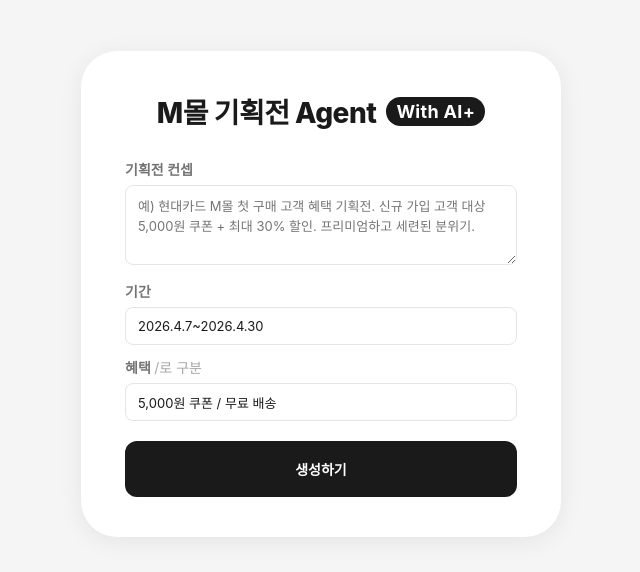
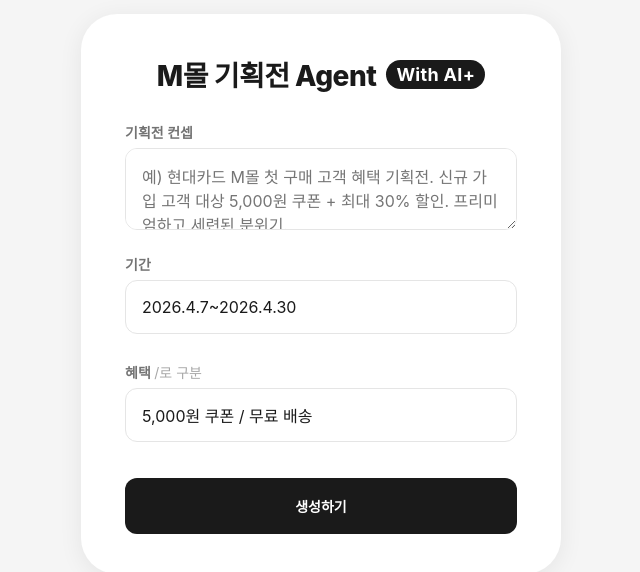
Before and after one commit to jun5354-max/mmall-builder, a React (Create React App) app: page / in a window 1280 px wide. Shown: the part 106-678 px from the top of the page, without its empty margins (319-959 px from the left). Built offline with nearby package versions, Linux system fonts and the light colour scheme.

Commit message:
fix: 초기 화면 UI - 박스 R36, 타이틀 28px, With AI+ 18px, 라벨 14px, 버튼 높이 56px

```diff
--- a/src/App.jsx
+++ b/src/App.jsx
@@ -267,8 +267,8 @@
   section: { marginBottom:24, paddingBottom:18, borderBottom:'1px solid #f0f0f0' },
   panelTitle: { fontSize:13, fontWeight:700, color:'#1a1a1a', marginBottom:12 },
   label: { display:'block', fontSize:14, fontWeight:600, marginBottom:6, color:'rgba(0,0,0,0.55)', fontFamily:font },
-  input: { width:'100%', padding:'10px 12px', borderRadius:8, border:'1px solid #e5e5e5', background:'#ffffff', color:'#1a1a1a', fontSize:13, outline:'none', fontFamily:font, boxSizing:'border-box' },
-  textarea: { width:'100%', padding:'10px 12px', borderRadius:8, border:'1px solid #e5e5e5', background:'#ffffff', color:'#1a1a1a', fontSize:13, minHeight:60, resize:'vertical', outline:'none', fontFamily:font, boxSizing:'border-box', lineHeight:'20px' },
+  input: { width:'100%', padding:16, borderRadius:12, border:'1px solid #e5e5e5', background:'#ffffff', color:'#1a1a1a', fontSize:16, outline:'none', fontFamily:font, boxSizing:'border-box' },
+  textarea: { width:'100%', padding:16, borderRadius:12, border:'1px solid #e5e5e5', background:'#ffffff', color:'#1a1a1a', fontSize:16, minHeight:60, resize:'vertical', outline:'none', fontFamily:font, boxSizing:'border-box', lineHeight:'24px' },
   colorChip: (active) => ({ width:24, height:24, borderRadius:6, border: active ? '2px solid #1a1a1a' : '2px solid #e5e5e5', cursor:'pointer', flexShrink:0 }),
   genBtn: { width:'100%', height:56, background:'#1a1a1a', color:'#fff', border:'none', borderRadius:12, fontSize:14, fontWeight:700, cursor:'pointer', fontFamily:font },
   modItem: (active) => ({ display:'flex', alignItems:'center', gap:6, padding:'8px 10px', marginBottom:3, backgroundColor: active ? '#f5f5f5' : 'transparent', borderRadius:10, cursor:'pointer', border: active ? '1px solid #e5e5e5' : '1px solid transparent' }),
@@ -1089,15 +1089,15 @@
             <span style={{fontSize:28,fontWeight:800,color:'#1a1a1a',letterSpacing:'-0.5px'}}>M몰 기획전 Agent</span>
             <span style={{fontSize:18,fontWeight:700,color:'#fff',background:'#1a1a1a',borderRadius:20,padding:'4px 10px',letterSpacing:'0.3px'}}>With AI+</span>
           </div>
-          <div style={{marginBottom:12}}>
+          <div style={{marginBottom:20}}>
             <label style={S.label}>기획전 컨셉</label>
             <textarea style={{...S.textarea,minHeight:80}} value={concept} onChange={e=>setConcept(e.target.value)} placeholder="예) 현대카드 M몰 첫 구매 고객 혜택 기획전. 신규 가입 고객 대상 5,000원 쿠폰 + 최대 30% 할인. 프리미엄하고 세련된 분위기."/>
           </div>
-          <div style={{marginBottom:12}}>
+          <div style={{marginBottom:28}}>
             <label style={S.label}>기간</label>
             <input style={S.input} value={periodInput} onChange={e=>setPeriodInput(e.target.value)} placeholder="2026.4.7~2026.4.30"/>
           </div>
-          <div style={{marginBottom:20}}>
+          <div style={{marginBottom:36}}>
             <label style={S.label}>혜택 <span style={{fontWeight:400,color:'rgba(0,0,0,0.35)'}}>/로 구분</span></label>
             <input style={S.input} value={benefitsInput} onChange={e=>setBenefitsInput(e.target.value)} placeholder="예: 5,000원 쿠폰 / 최대 30% 할인"/>
           </div>
```
